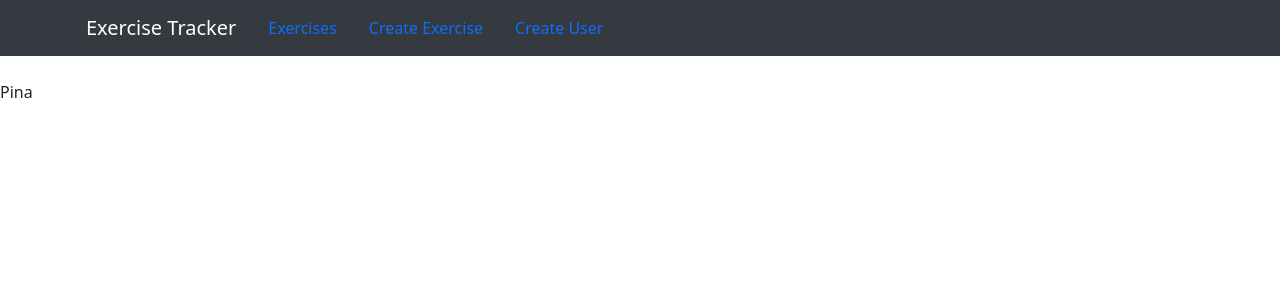
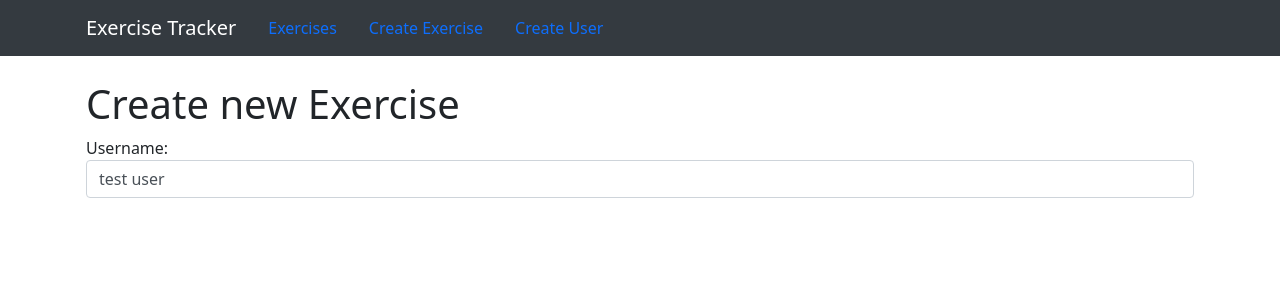
Before and after one commit to Nyolczas/mern-exercise-tracker, a React (Create React App) app: page /create in a window 1280 px wide. Shown: the top 300 px of the page. Built offline with nearby package versions, Linux system fonts and the light colour scheme.

Commit message:
frontend: create views

```diff
--- a/src/components/create-exercise.component.jsx
+++ b/src/components/create-exercise.component.jsx
@@ -1,9 +1,76 @@
 import React, { Component } from 'react';
 
 export default class CreateExercise extends Component {
+    constructor(props) {
+        super(props);
+
+        this.onChangeUsername = this.onChangeUsername.bind(this);
+        this.onChangeDescription = this.onChangeDescription.bind(this);
+        this.onChangeDuration = this.onChangeDuration.bind(this);
+        this.onChangeDate = this.onChangeDate.bind(this);
+        this.onSubmit = this.onSubmit.bind(this);
+
+        this.state = {
+            username: '',
+            description: '',
+            duration: 0,
+            date: new Date(),
+            users: []
+        }
+    }
+
+    componentDidMount() {
+        this.setState({
+            users: ['test user'],
+            username: 'test user'
+        })
+    }
+
+    onChangeUsername(e) {
+        this.setState({ username: e.target.value});
+    }
+    onChangeDescription(e) {
+        this.setState({ description: e.target.value});
+    }
+    onChangeDuration(e) {
+        this.setState({ duration: e.target.value});
+    }
+    onChangeDate(date) {
+        this.setState({ date: date});
+    }
+
+    onSubmit(e) {
+        e.preventDefault();
+
+        const exercise = {
+            username: this.state.username,
+            description: this.state.description,
+            duration: this.state.duration,
+            date: this.state.date
+        }
+
+        console.log(exercise);
+
+        window.location = '/';
+    }
+
     render() {
         return (
-            "Pina"
+            <main className="container">
+                <h1>Create new Exercise</h1>
+                <form onSubmit={this.onSubmit}>
+                    <div className="form-group">
+                        <label htmlFor="username">Username: </label>
+                        <select ref="userInput"
+                            required
+                            className="form-control"
+                            value={this.state.username}>{
+                                this.state.users.map(user => <option key={user} value={user}> {user} </option>)
+                            }
+                        </select>
+                    </div>
+                </form>
+            </main>
         )
     }
 }
--- a/src/components/create-user.component.jsx
+++ b/src/components/create-user.component.jsx
@@ -3,7 +3,9 @@
 export default class CreateUser extends Component {
     render() {
         return (
-            "Pina"
+            <main className="container">
+                CreateUser
+            </main>
         )
     }
 }
--- a/src/components/edit-exercise.component.jsx
+++ b/src/components/edit-exercise.component.jsx
@@ -3,7 +3,9 @@
 export default class EditExercise extends Component {
     render() {
         return (
-            "Pina"
+            <main className="container">
+                EditExercise
+            </main>
         )
     }
 }
--- a/src/components/exercise-list.component.jsx
+++ b/src/components/exercise-list.component.jsx
@@ -3,7 +3,9 @@
 export default class ExerciseList extends Component {
     render() {
         return (
-            "Pina"
+            <main className="container">
+                ExerciseList
+            </main>
         )
     }
 }
```
